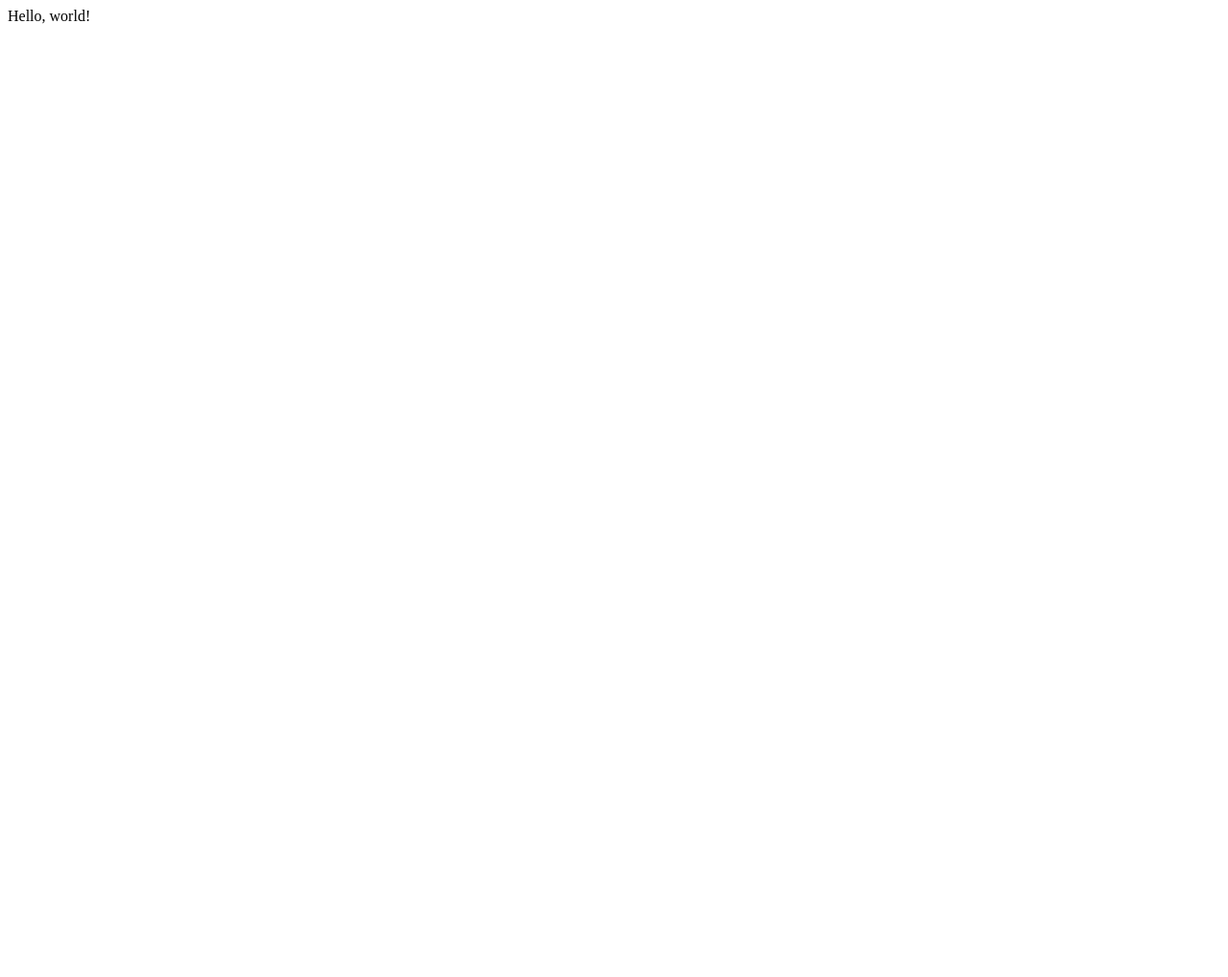
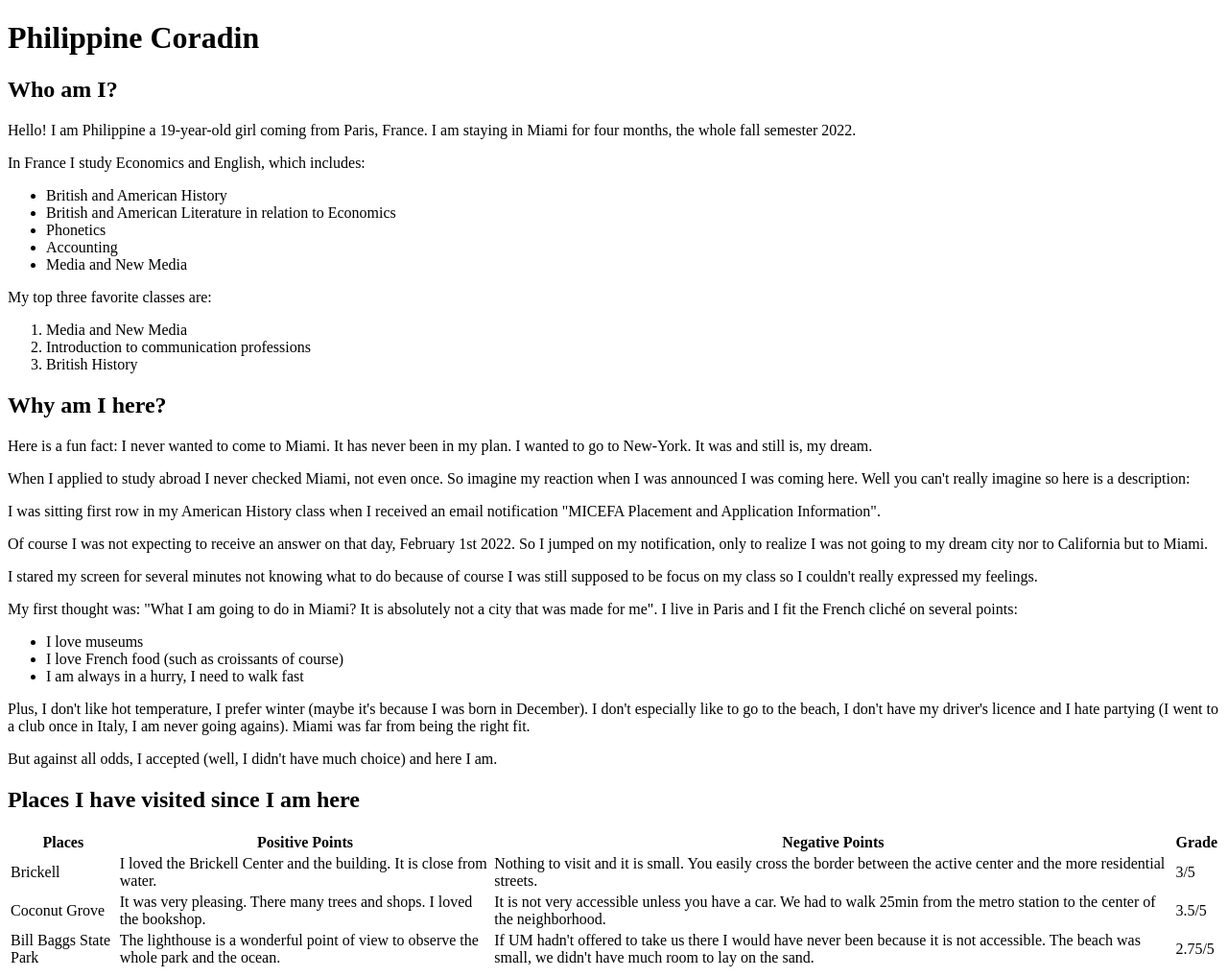
Before and after one commit to philippinecrdn/philippinecrdn.github.io, a plain HTML site: page index.html in a window 1280 px wide. Shown: the whole page at 96% size. Before the commit the page ends 800 px from the top, so only its background shows below. Drawn offline with Linux system fonts and the light colour scheme.

Commit message:
Erased "Hello, world!" added information to create my website

```diff
--- a/index.html
+++ b/index.html
@@ -1 +1,65 @@
-Hello, world!
+<!DOCTYPE html>
+<html lang="en">
+<head>
+  <title>A French girl in Miami</title>
+  <meta charset="utf-8"/>
+</head>
+<body>
+  <h1>Philippine Coradin</h1>
+   <h2>Who am I?</h2>
+   <p>Hello! I am Philippine a 19-year-old girl coming from Paris, France. I am staying in Miami for four months, the whole fall semester 2022.</p>
+   <p>In France I study Economics and English, which includes:</p>
+   <ul>
+     <li>British and American History</li>
+     <li>British and American Literature in relation to Economics</li>
+     <li>Phonetics</li>
+     <li>Accounting</li>
+     <li>Media and New Media</li>
+    </ul>
+   <p>My top three favorite classes are:</p>
+   <ol>
+     <li>Media and New Media</li>
+     <li>Introduction to communication professions</li>
+     <li>British History</li>
+    </ol>
+   <h2>Why am I here?</h2>
+   <p>Here is a fun fact: I never wanted to come to Miami. It has never been in my plan. I wanted to go to New-York. It was and still is, my dream.</p>
+   <p>When I applied to study abroad I never checked Miami, not even once. So imagine my reaction when I was announced I was coming here. Well you can't really imagine so here is a description:</p>
+   <p>I was sitting first row in my American History class when I received an email notification "MICEFA Placement and Application Information".</p>
+   <p>Of course I was not expecting to receive an answer on that day, February 1st 2022. So I jumped on my notification, only to realize I was not going to my dream city nor to California but to Miami.</p>
+   <p>I stared my screen for several minutes not knowing what to do because of course I was still supposed to be focus on my class so I couldn't really expressed my feelings.</p>
+   <p>My first thought was: "What I am going to do in Miami? It is absolutely not a city that was made for me". I live in Paris and I fit the French cliché on several points:</p>
+    <ul>
+      <li>I love museums</li>
+      <li>I love French food (such as croissants of course)</li>
+      <li>I am always in a hurry, I need to walk fast</li>
+    </ul>
+    <p>Plus, I don't like hot temperature, I prefer winter (maybe it's because I was born in December). I don't especially like to go to the beach, I don't have my driver's licence and I hate partying (I went to a club once in Italy, I am never going agains). Miami was far from being the right fit.</p>
+    <p>But against all odds, I accepted (well, I didn't have much choice) and here I am.</p>
+    <h2>Places I have visited since I am here</h2>
+    <table>
+    <tr>
+      <th>Places</th>
+      <th>Positive Points</th>
+      <th>Negative Points</th>
+      <th>Grade</th>
+    </tr>
+    <tr>
+      <td>Brickell</td>
+      <td>I loved the Brickell Center and the building. It is close from water.</td>
+      <td>Nothing to visit and it is small. You easily cross the border between the active center and the more residential streets.</td>
+      <td>3/5</td>
+    </tr>
+    <tr>
+      <td>Coconut Grove</td>
+      <td>It was very pleasing. There many trees and shops. I loved the bookshop.</td>
+      <td>It is not very accessible unless you have a car. We had to walk 25min from the metro station to the center of the neighborhood.</td>
+      <td>3.5/5</td>
+    </tr>
+    <tr>
+      <td>Bill Baggs State Park</td>
+      <td>The lighthouse is a wonderful point of view to observe the whole park and the ocean.</td>
+      <td>If UM hadn't offered to take us there I would have never been because it is not accessible. The beach was small, we didn't have much room to lay on the sand.</td>
+      <td>2.75/5</td>
+    </tr>
+    </table>
```
Also changed, not shown: 1 other file.
